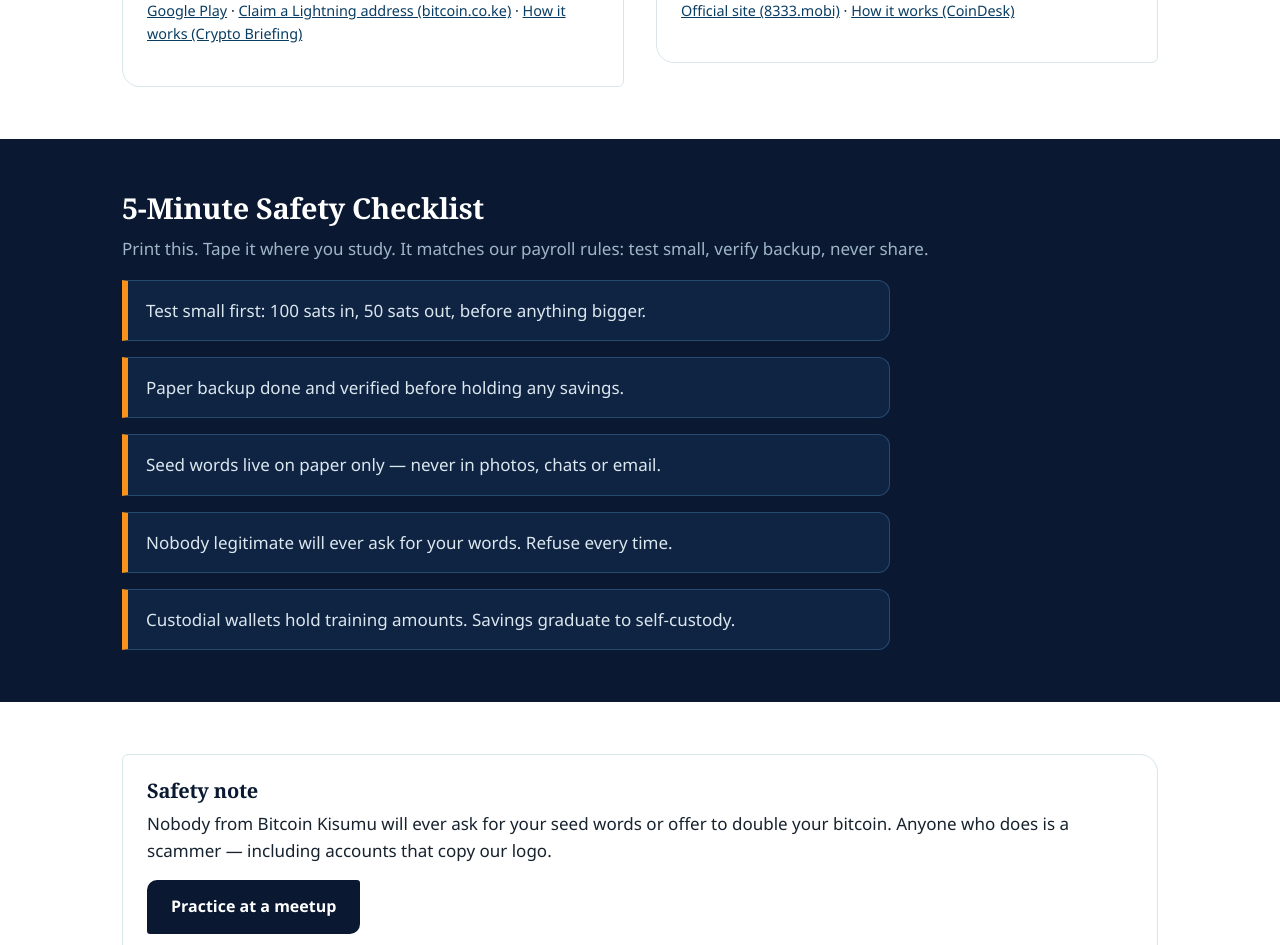
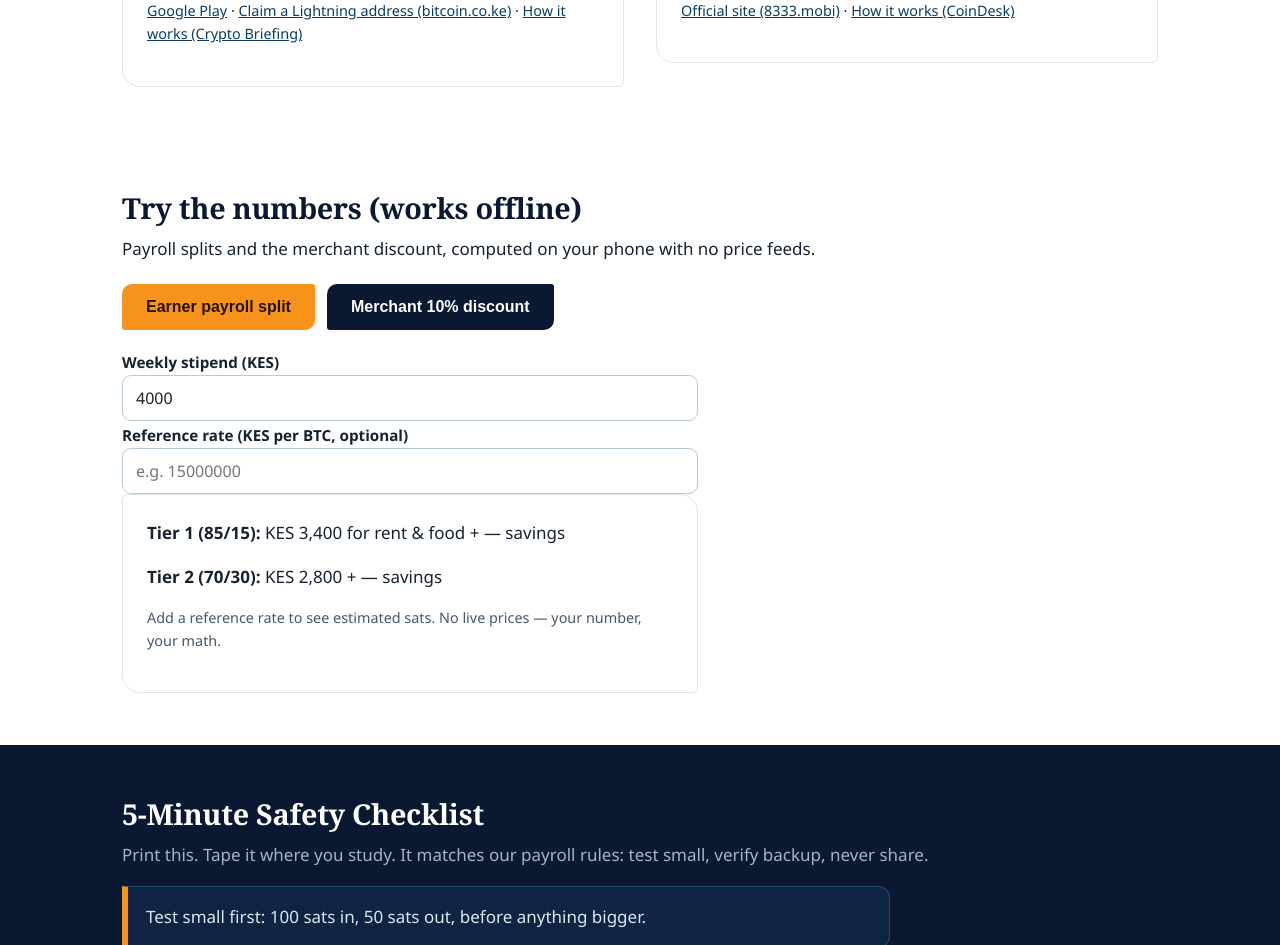
Before and after one commit to altradits/bitcoin-kisumu, a Next.js app: page /resources in a window 1280 px wide. Shown: the part 2580-3525 px from the top of the page. Built offline with nearby package versions, Linux system fonts and the light colour scheme.

Commit message:
ui: offline payroll/discount calculator
Pure-math payroll splits and merchant discount tool on /resources, exact integer arithmetic with tests.

```diff
--- /dev/null
+++ b/app/components/SplitCalculator.js
@@ -0,0 +1,60 @@
+'use client';
+
+import { useState } from 'react';
+import { payrollSplit, merchantDiscount } from '../lib/splitMath';
+
+const fmtKes = (n) => `KES ${Number(n).toLocaleString('en-US')}`;
+const fmtSats = (n) => (n === null ? '—' : `${Number(n).toLocaleString('en-US')} sats`);
+
+export default function SplitCalculator() {
+  const [mode, setMode] = useState('payroll');
+  const [stipend, setStipend] = useState('4000');
+  const [rate, setRate] = useState('');
+  const [shelf, setShelf] = useState('2500');
+
+  const pay = payrollSplit(stipend, rate);
+  const deal = merchantDiscount(shelf);
+
+  return (
+    <div>
+      <div className="hero-actions" role="group" aria-label="Calculator mode">
+        <button
+          type="button"
+          className={`btn ${mode === 'payroll' ? 'btn-primary' : 'btn-dark'}`}
+          aria-pressed={mode === 'payroll'}
+          onClick={() => setMode('payroll')}
+        >
+          Earner payroll split
+        </button>
+        <button
+          type="button"
+          className={`btn ${mode === 'merchant' ? 'btn-primary' : 'btn-dark'}`}
+          aria-pressed={mode === 'merchant'}
+          onClick={() => setMode('merchant')}
+        >
+          Merchant 10% discount
+        </button>
+      </div>
+
+      {mode === 'payroll' ? (
+        <div className="stack" style={{ marginTop: 18 }}>
+          <label>Weekly stipend (KES)<input inputMode="numeric" value={stipend} onChange={(e) => setStipend(e.target.value)} /></label>
+          <label>Reference rate (KES per BTC, optional)<input inputMode="decimal" value={rate} onChange={(e) => setRate(e.target.value)} placeholder="e.g. 15000000" /></label>
+          <div className="card" aria-live="polite">
+            <p><strong>Tier 1 (85/15):</strong> {fmtKes(pay.tier1.kes)} for rent &amp; food + {fmtSats(pay.tier1.sats)} savings</p>
+            <p><strong>Tier 2 (70/30):</strong> {fmtKes(pay.tier2.kes)} + {fmtSats(pay.tier2.sats)} savings</p>
+            {pay.rate === null && <p className="form-note">Add a reference rate to see estimated sats. No live prices — your number, your math.</p>}
+          </div>
+        </div>
+      ) : (
+        <div className="stack" style={{ marginTop: 18 }}>
+          <label>Shelf price (KES)<input inputMode="numeric" value={shelf} onChange={(e) => setShelf(e.target.value)} /></label>
+          <div className="card" aria-live="polite">
+            <p><strong>Lightning price: {fmtKes(deal.discounted)}</strong></p>
+            <p className="form-note">Customer saves {fmtKes(deal.savings)} by paying in sats.</p>
+          </div>
+        </div>
+      )}
+    </div>
+  );
+}
--- /dev/null
+++ b/app/lib/splitMath.js
@@ -0,0 +1,38 @@
+// Pure payroll/discount math for the offline field calculator.
+// Integer KES in, integer KES + integer sats out. No network, no prices
+// fetched anywhere — the user types their own reference BTC/KES rate.
+
+export function clampKes(v) {
+  const n = Math.floor(Number(v));
+  return Number.isFinite(n) && n > 0 ? n : 0;
+}
+
+function toSats(kes, rate) {
+  if (!(Number.isFinite(rate) && rate > 0)) return null;
+  return Math.floor((kes * 100000000) / rate);
+}
+
+// Graduated payroll: Tier 1 = 85% KES / 15% sats, Tier 2 = 70/30.
+// The sats side takes the remainder so KES + sats parts always sum exactly.
+export function payrollSplit(stipendKes, rateKesPerBtc) {
+  const stipend = clampKes(stipendKes);
+  const rate = Number(rateKesPerBtc);
+  const tier = (kesPct) => {
+    const kes = Math.floor((stipend * kesPct) / 100);
+    const satsKes = stipend - kes;
+    return { kes, satsKes, sats: toSats(satsKes, rate) };
+  };
+  return {
+    stipend,
+    rate: Number.isFinite(rate) && rate > 0 ? rate : null,
+    tier1: tier(85),
+    tier2: tier(70)
+  };
+}
+
+// Merchant counter: flat 10% off for Lightning settlement.
+export function merchantDiscount(shelfKes) {
+  const price = clampKes(shelfKes);
+  const discounted = Math.floor((price * 90) / 100);
+  return { price, discounted, savings: price - discounted };
+}
--- a/app/merch/page.js
+++ b/app/merch/page.js
@@ -31,6 +31,7 @@ export default function Merch() {
         <div className="wrap">
           <h2>Bitcoin Kisumu Originals — “The Catch” Lake Victoria Collection</h2>
           <p style={{ maxWidth: '48rem' }}>{MADE_TO_ORDER}. Designed with the lake, produced by local Kisumu artisans.</p>
+          <p><Link href="/resources#calculator">Work out the 10% sats discount →</Link></p>
           <div className="split" style={{ marginTop: 18 }}>
             {originals.map((item) => (
               <article key={item.name} className="card">
--- a/app/resources/page.js
+++ b/app/resources/page.js
@@ -1,4 +1,5 @@
 import Link from 'next/link';
+import SplitCalculator from '../components/SplitCalculator';
 
 export const metadata = {
   title: 'Resources — First Wallet & Lightning Guide | Bitcoin Kisumu',
@@ -177,6 +178,16 @@ export default function Resources() {
         </div>
       </section>
 
+      <section className="section" id="calculator">
+        <div className="wrap">
+          <h2>Try the numbers (works offline)</h2>
+          <p style={{ maxWidth: '44rem' }}>Payroll splits and the merchant discount, computed on your phone with no price feeds.</p>
+          <div style={{ marginTop: 18, maxWidth: '36rem' }}>
+            <SplitCalculator />
+          </div>
+        </div>
+      </section>
+
       <section className="section section-navy">
         <div className="wrap">
           <h2>5-Minute Safety Checklist</h2>
--- a/package.json
+++ b/package.json
@@ -24,6 +24,7 @@
     "test:metrics": "node scripts/test-public-metrics-api.mjs",
     "test:smoke": "node scripts/test-smoke-routes.mjs",
     "test:regressions": "node scripts/test-regressions.mjs",
+    "test:math": "node scripts/test-split-math.mjs",
     "test": "node scripts/run-tests.mjs"
   },
   "dependencies": {
--- a/scripts/run-tests.mjs
+++ b/scripts/run-tests.mjs
@@ -20,7 +20,8 @@ const SUITES = [
   'test:inflows',
   'test:metrics',
   'test:smoke',
-  'test:regressions'
+  'test:regressions',
+  'test:math'
 ];
 
 if (!process.env.DATABASE_URL) {
--- a/scripts/test-smoke-routes.mjs
+++ b/scripts/test-smoke-routes.mjs
@@ -50,7 +50,7 @@ check(typeof rob.sitemap === 'string' && rob.sitemap.endsWith('/sitemap.xml'), '
 const sitemap = await import(new URL('../app/sitemap.js', import.meta.url).href);
 const urls = sitemap.default();
 check(Array.isArray(urls) && urls.length >= 15, `sitemap must list 15+ routes, got ${urls.length}`);
-for (const want of ['/', '/donate', '/sw', '/verify', '/merchants', '/resources/field-kit']) {
+for (const want of ['/', '/donate', '/sw', '/sw/guide', '/verify', '/merchants', '/resources/field-kit']) {
   check(urls.some((u) => u.url === `https://bitcoin-kisumu.vercel.app${want === '/' ? '' : want}`), `sitemap missing ${want}`);
 }
 
```
Also changed, not shown: scripts/test-split-math.mjs (added, +45 -0 lines).
